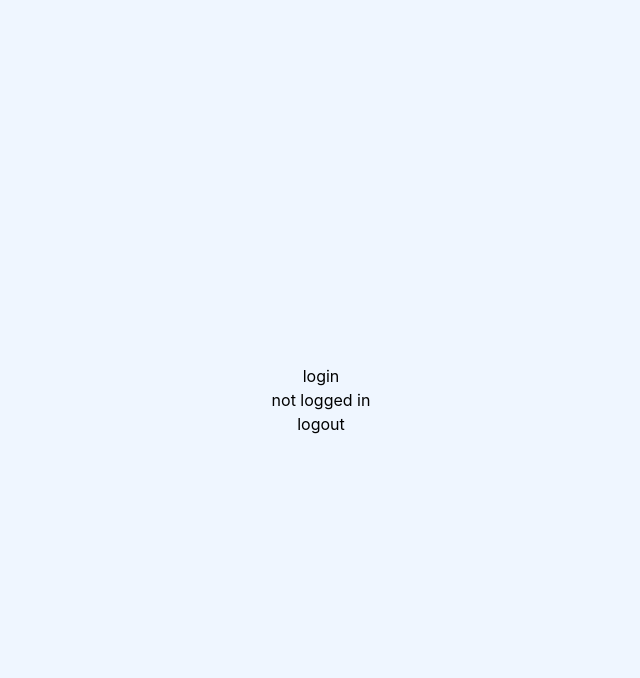
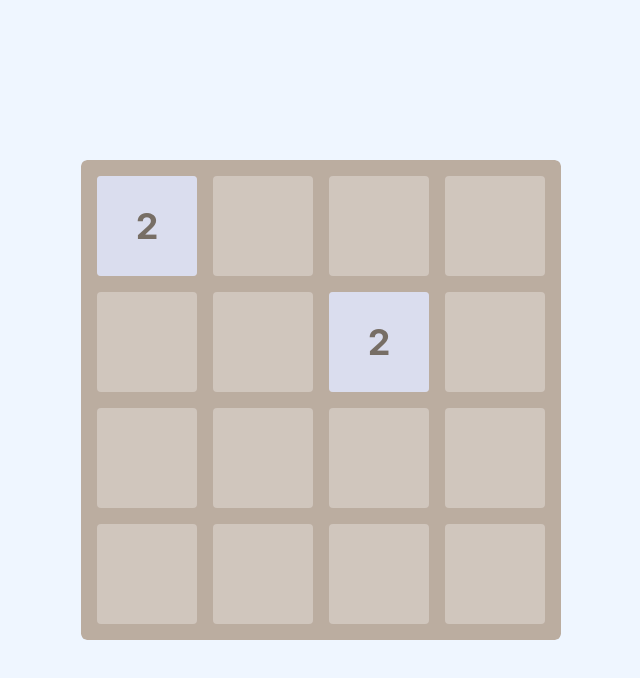
Before and after one commit to shineve/block-puzzle, a Vue app: page / in a window 1280 px wide. Shown: the top 678 px of the page, without its empty margins (319-959 px from the left). Built offline with nearby package versions, Linux system fonts and the light colour scheme.

Commit message:
remove unnecessary dependencies

```diff
--- a/package.json
+++ b/package.json
@@ -8,7 +8,6 @@
   },
   "dependencies": {
     "@tailwindcss/aspect-ratio": "^0.3.0",
-    "firebase": "^9.1.3",
     "lodash": "^4.17.21",
     "vue": "^3.2.13",
     "vue-router": "^4.0.12",
--- a/src/App.vue
+++ b/src/App.vue
@@ -2,7 +2,9 @@
   <div class="App h-full mx-auto container flex flex-col items-center justify-center bg-blue-50">
     <header />
     <main class="flex flex-col items-center justify-center px-4 w-full h-full bg-blue-50">
-      <router-view />
+      <div class="game-container">
+        <Game />
+      </div>
     </main>
     <footer />
   </div>
@@ -11,8 +13,12 @@
 <script lang="ts">
 import { onMounted, onBeforeUnmount } from 'vue';
 import { useStore } from 'vuex';
+import Game from '@/components/Game.vue';
 
 export default {
+  components: {
+    Game,
+  },
   setup() {
     const store = useStore();
 
@@ -31,3 +37,11 @@ export default {
   },
 };
 </script>
+
+<style scoped>
+.game-container {
+  @apply h-full w-full;
+  max-width: 480px;
+  max-height: 480px;
+}
+</style>
--- a/src/main.ts
+++ b/src/main.ts
@@ -1,7 +1,6 @@
 import { createApp } from 'vue';
 import App from './App.vue';
 import store from './store';
-import router from './router';
 
 import '@/lib/SwipedEvents.js';
 import '@/assets/styles/index.css';
@@ -9,5 +8,4 @@ import '@/assets/styles/index.css';
 const app = createApp(App);
 
 app.use(store);
-app.use(router);
 app.mount('#app');
--- a/src/router.ts
+++ /dev/null
@@ -1,23 +0,0 @@
-import { createWebHistory, createRouter } from 'vue-router';
-import Welcome from '@/views/Welcome.vue';
-import Game from '@/views/Game.vue';
-
-const routes = [
-  {
-    path: '/',
-    name: 'Welcome',
-    component: Welcome,
-  },
-  {
-    path: '/game',
-    name: 'Game',
-    component: Game,
-  },
-];
-
-const router = createRouter({
-  history: createWebHistory(),
-  routes,
-});
-
-export default router;
--- a/src/views/Game.vue
+++ b/src/views/Game.vue
@@ -1,7 +1,5 @@
 <template>
-  <div class="game-container">
-    <Game />
-  </div>
+  <Game />
 </template>
 
 <script lang="ts">
@@ -12,11 +10,3 @@ export default {
   },
 };
 </script>
-
-<style scoped>
-.game-container {
-  @apply h-full w-full;
-  max-width: 480px;
-  max-height: 480px;
-}
-</style>
--- a/src/views/Welcome.vue
+++ /dev/null
@@ -1,70 +0,0 @@
-<template>
-  <button @click="loginUser">
-    login
-  </button>
-  {{ user }}
-  <button @click="logOut">
-    logout
-  </button>
-</template>
-
-<script lang="ts">
-import { reactive } from 'vue';
-import { initializeApp } from 'firebase/app';
-import { getAnalytics } from 'firebase/analytics';
-import {
-  getAuth,
-  signInAnonymously,
-  onAuthStateChanged,
-  signInWithPopup,
-  GoogleAuthProvider,
-} from 'firebase/auth';
-
-const firebaseConfig = {
-  apiKey: 'AIzaSyCW-jF6td4a4XysMmkP4HzPIQah_t6c5Uc',
-  authDomain: 'shineve-2048.firebaseapp.com',
-  projectId: 'shineve-2048',
-  storageBucket: 'shineve-2048.appspot.com',
-  messagingSenderId: '647881691622',
-  appId: '1:647881691622:web:a4ffff26dac052d2f04627',
-  measurementId: 'G-4F479PRF6Q',
-};
-
-export default {
-  setup() {
-    const app = initializeApp(firebaseConfig);
-    const analytics = getAnalytics(app);
-    const auth = getAuth();
-    const user = reactive('not logged in');
-
-    const loginUser = () => {
-      const provider = new GoogleAuthProvider();
-      signInWithPopup(auth, provider)
-        .then(result => {
-          // This gives you a Google Access Token. You can use it to access the Google API.
-          const credential = GoogleAuthProvider.credentialFromResult(result);
-          const token = credential.accessToken;
-          // The signed-in user info.
-          user.value = result.user;
-          console.log('🚀 ~ file: Welcome.vue ~ line 43 ~ loginUser ~ user', user);
-          // ...
-        })
-        .catch(error => {
-          // Handle Errors here.
-          const errorCode = error.code;
-          const errorMessage = error.message;
-          // The email of the user's account used.
-          const email = error.email;
-          // The AuthCredential type that was used.
-          const credential = GoogleAuthProvider.credentialFromError(error);
-          // ...
-        });
-    };
-
-    return {
-      loginUser,
-      user,
-    };
-  },
-};
-</script>
```
Also changed, not shown: src/assets/logo.png (deleted), 1 other file (tests, documents, lock files or other folders).
